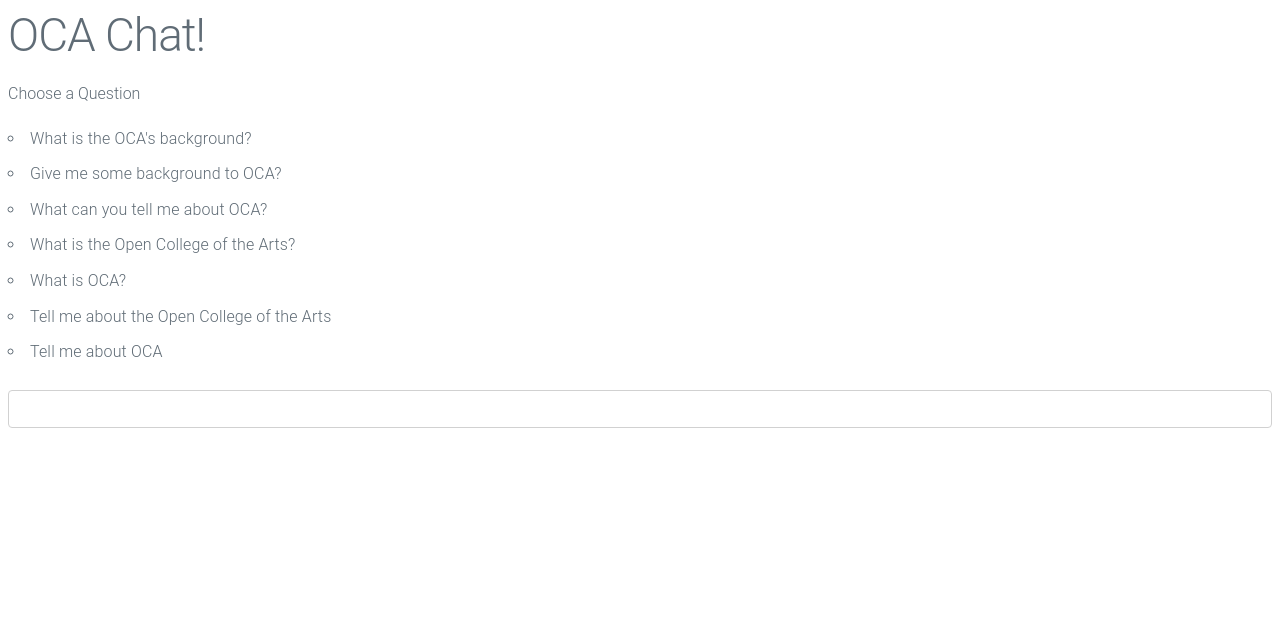
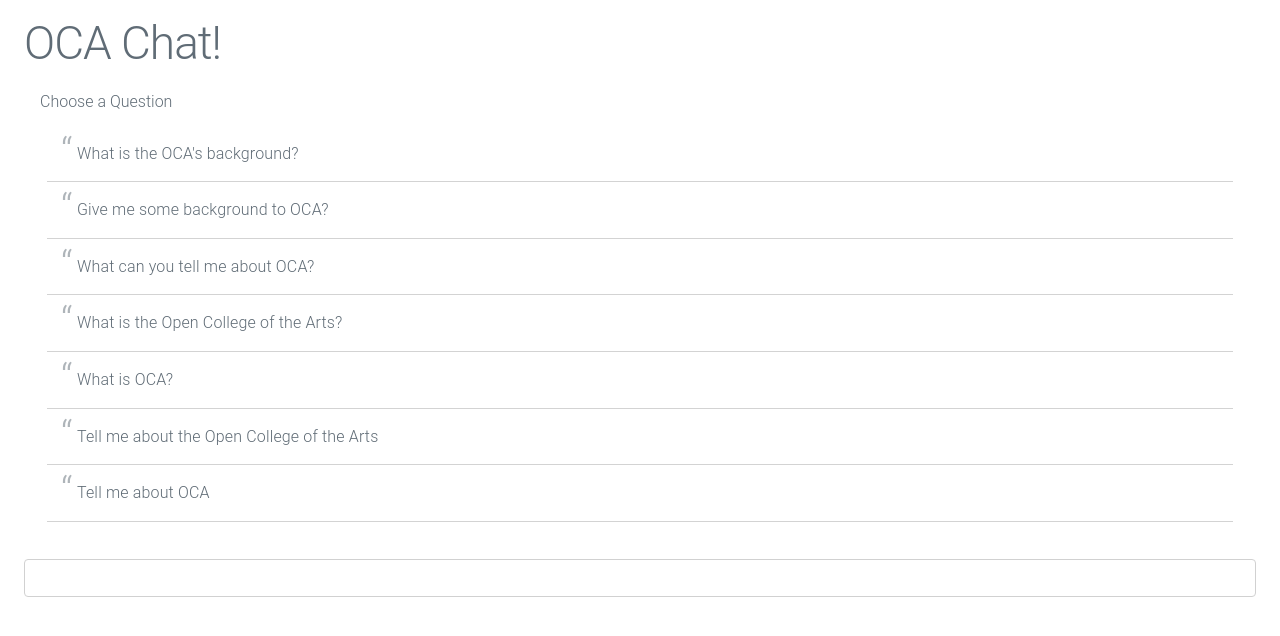
Before and after one commit to cb-oca/react-dialogflow, a React (Create React App) app: page / in a window 1280 px wide. Shown: the top 636 px of the page. Built offline with nearby package versions, Linux system fonts and the light colour scheme; what api-ai-javascript would draw is missing.

Commit message:
styled chat

```diff
--- a/src/App.js
+++ b/src/App.js
@@ -14,8 +14,10 @@
       <div className={styles.container}>
         <h1>OCA Chat!</h1>
         <Questions />
-        <ul>
-          {feed.map((entry, index) => <li className={(entry.sender === 'bot' ? 'bot' : 'user')} key={index}>{entry.text}</li>)}
+        <ul className={styles.chatwindow}>
+          {feed.map((entry, index) => <li className={(entry.sender === 'bot' ? styles.bot : styles.user)} key={index}>
+            <span>{entry.text}</span>
+          </li>)}
         </ul>
         <input type='text' onKeyDown={(e) => e.keyCode === 13 ? sendMessage(e.target.value) : null} />
       </div>
--- a/src/App.module.scss
+++ b/src/App.module.scss
@@ -1,3 +1,36 @@
 .container {
+  margin: 1em;
   background: white;
 }
+.chat_window {
+  margin: 1em;
+  padding: 1.5em;
+  border-radius: 32px;
+  background: lightcyan;
+}
+
+.user,
+.bot {
+  width: 100%;
+  height: 3em;
+  margin: 2em 0;
+  list-style: none;
+
+  span {
+    width: auto;
+    padding: 1em 2.25em;
+    background: white;
+    border-radius: 30px;
+    box-shadow: 3px 3px 11px -5px rgba(171, 171, 171, 0.75);
+  }
+}
+
+  .user {
+    span {
+      float: right;
+    }
+  }
+
+  .bot {
+
+  }
--- a/src/Questions.module.scss
+++ b/src/Questions.module.scss
@@ -0,0 +1,27 @@
+.questions {
+  margin: 1em;
+}
+.questions__list {
+  list-style: none;
+  margin: 5px;
+  padding: 2px;
+
+  &_item {
+    position: relative;
+    padding: 5px 30px 15px;
+    border-bottom: 1px solid lightgrey;
+
+    &::before {
+      position: absolute;
+      content: '\201C';
+      top: -15px;
+      left: 14px;
+      font-size: 39px;
+      opacity: .5;
+    }
+  }
+}
+
+// .questions__list_item {
+//   color: red;
+// }
--- a/src/questions.js
+++ b/src/questions.js
@@ -8,14 +8,14 @@
     return(
       <div className={styles.questions}>
         <h6>Choose a Question</h6>
-        <ul>
-          <li>What is the OCA's background?</li>
-          <li>Give me some background to OCA?</li>
-          <li>What can you tell me about OCA?</li>
-          <li>What is the Open College of the Arts?</li>
-          <li>What is OCA?</li>
-          <li>Tell me about the Open College of the Arts</li>
-          <li>Tell me about OCA</li>
+        <ul className={styles.questions__list}>
+          <li className={styles.questions__list_item}>What is the OCA's background?</li>
+          <li className={styles.questions__list_item}>Give me some background to OCA?</li>
+          <li className={styles.questions__list_item}>What can you tell me about OCA?</li>
+          <li className={styles.questions__list_item}>What is the Open College of the Arts?</li>
+          <li className={styles.questions__list_item}>What is OCA?</li>
+          <li className={styles.questions__list_item}>Tell me about the Open College of the Arts</li>
+          <li className={styles.questions__list_item}>Tell me about OCA</li>
         </ul>
       </div>
     )
```
